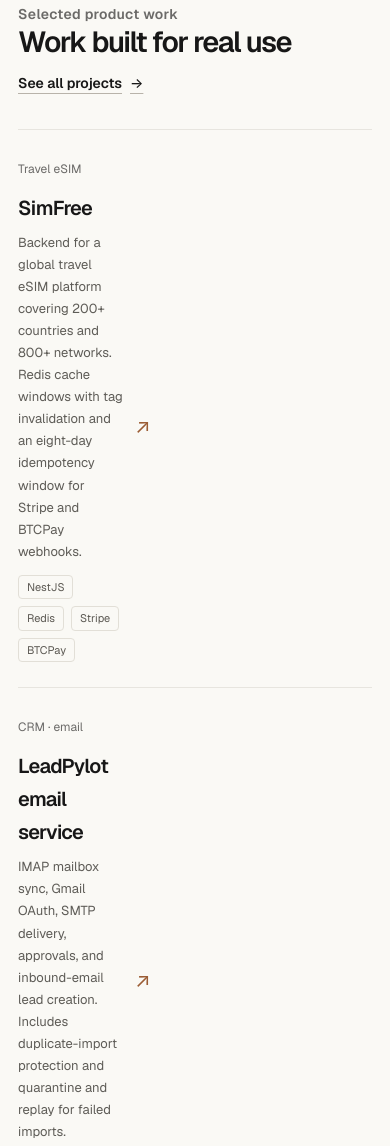
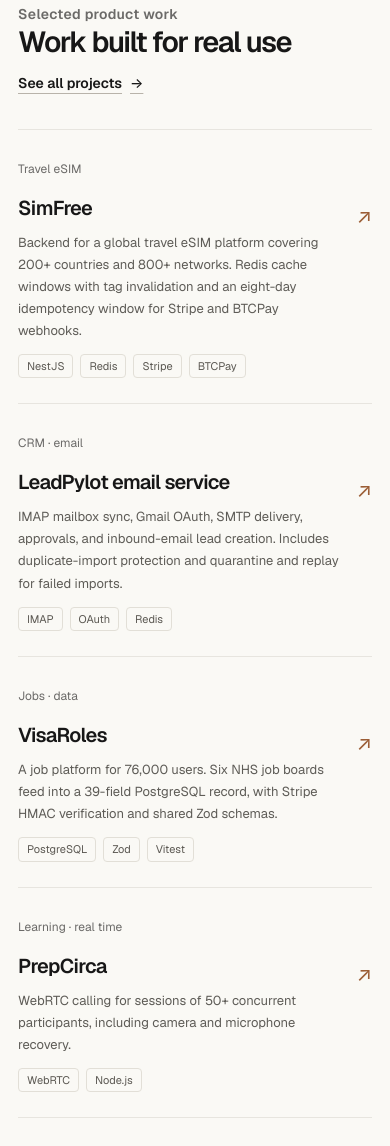
Before and after one commit to saadsrabon/portfoliov3, an Astro site: page / in a window 390 px wide. Shown: the part 4393-5539 px from the top of the page. Built offline with nearby package versions, Linux system fonts and the light colour scheme; Astro itself is replaced by a stand-in of ours.

Commit message:
Fix mobile project card layout

```diff
--- a/src/styles/global.css
+++ b/src/styles/global.css
@@ -373,4 +373,10 @@ main { min-height: 60vh; }
 .project-card-link { color:inherit; text-decoration:none; transition:background-color .2s ease, padding .2s ease; }
 .project-card-link:hover { background:#f5f3ed; color:var(--ink); }
 .project-card-arrow { align-self:center; color:var(--accent); font-size:20px; }
-@media (max-width:760px) { .project-card-link { grid-template-columns:minmax(105px,.65fr) minmax(0,2fr) 20px; gap:12px; } .project-card-link .project-copy p { font-size:13px; } .concept-links { align-items:flex-start; flex-direction:column; gap:8px; } }
+@media (max-width:760px) {
+  .project-card-link { grid-template-columns:minmax(0,1fr) 20px; gap:12px; }
+  .project-card-link .project-copy { grid-column:1; grid-row:2; min-width:0; }
+  .project-card-link .project-card-arrow { grid-column:2; grid-row:2; justify-self:end; align-self:start; padding-top:8px; }
+  .project-card-link .project-copy p { font-size:13px; }
+  .concept-links { align-items:flex-start; flex-direction:column; gap:8px; }
+}
```
